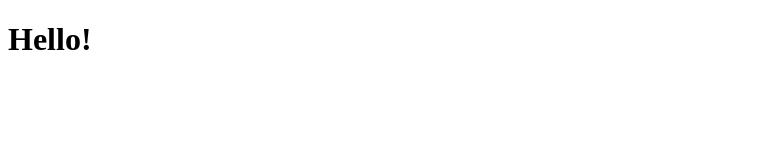
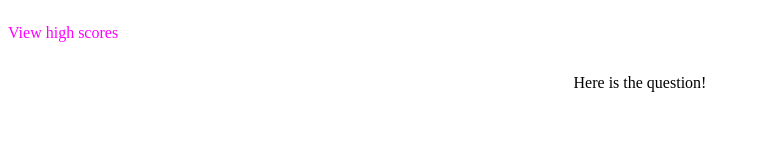
Before and after one commit to carolynlupi/Software-Engineering-Quiz, a plain HTML site: page index.html in a window 1280 px wide. Shown: the whole page, without its empty margins (0-760 px from the left). Drawn offline with Linux system fonts and the light colour scheme; files that its build step writes are made by us from their sources.

Commit message:
View High Score added in

```diff
--- a/assets/style.css
+++ b/assets/style.css
@@ -0,0 +1,11 @@
+.highScore {
+display: flex;
+justify-content: left;
+color: magenta;
+font: 28px;
+}
+
+.container1 {
+    display: flex;
+    justify-content: center;
+}
--- a/index.html
+++ b/index.html
@@ -5,15 +5,20 @@
         <meta>
         <title>Coding Quiz!</title>
         <!--Linking stylesheets-->
-        <link rel="stylesheet" href=".assets/style.css">
+        <link rel="stylesheet" href="assets/style.css">
 
         <!--Adding in Fonts-->
         <link href="https://fonts.googleapis.com/css2?family=Archivo&family=Montserrat:wght@400;700;900&display=swap" rel="stylesheet">
     </head>
 
     <body>
-        <h1>Hello!</h1>
+        <div class="highScore">
+            <p>View high scores</p>
+        </div>
+        <div class="container1">
+            <p>Here is the question!</p>
 
+        </div>
     </body>
 
 </html>
```
